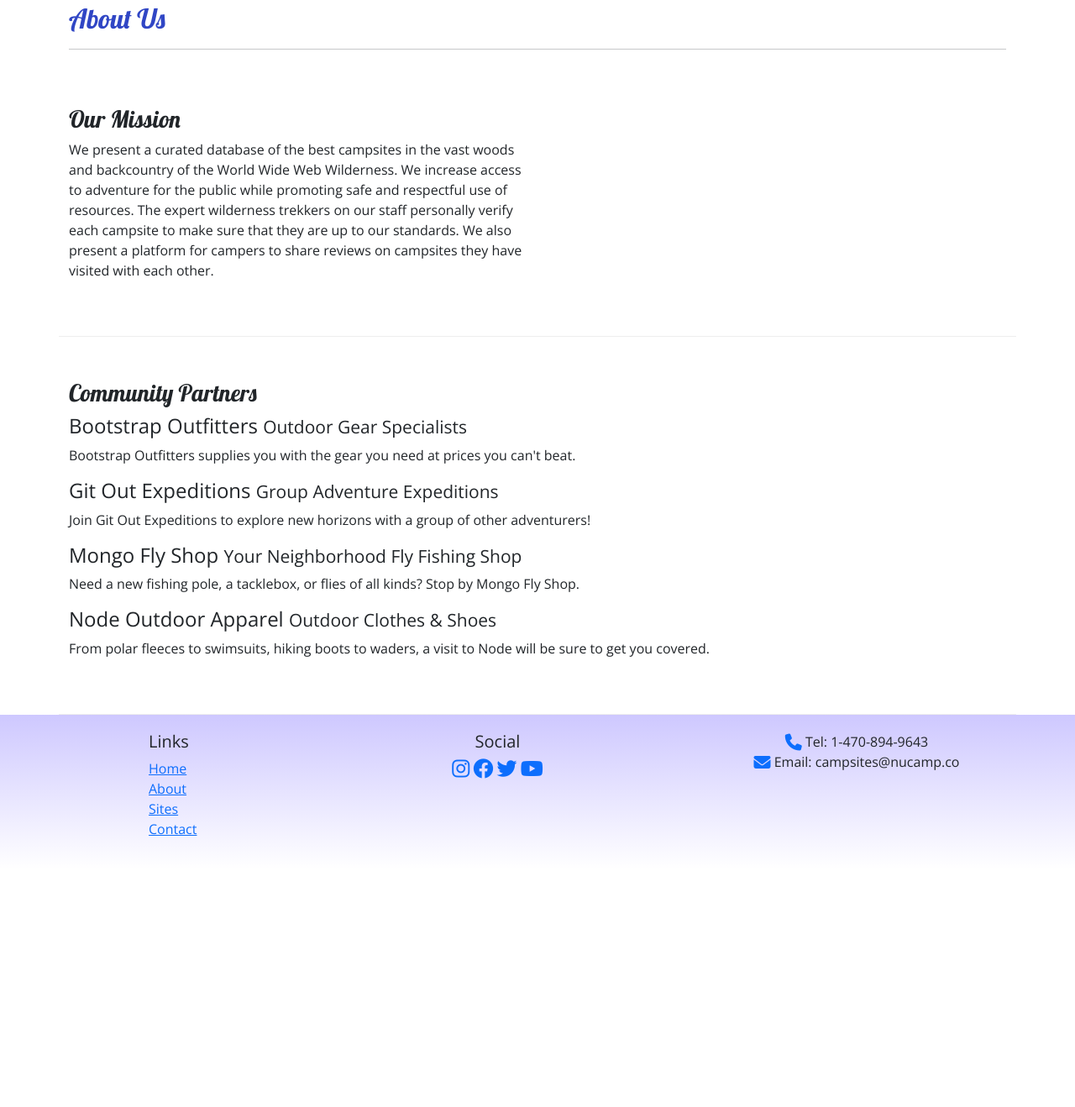
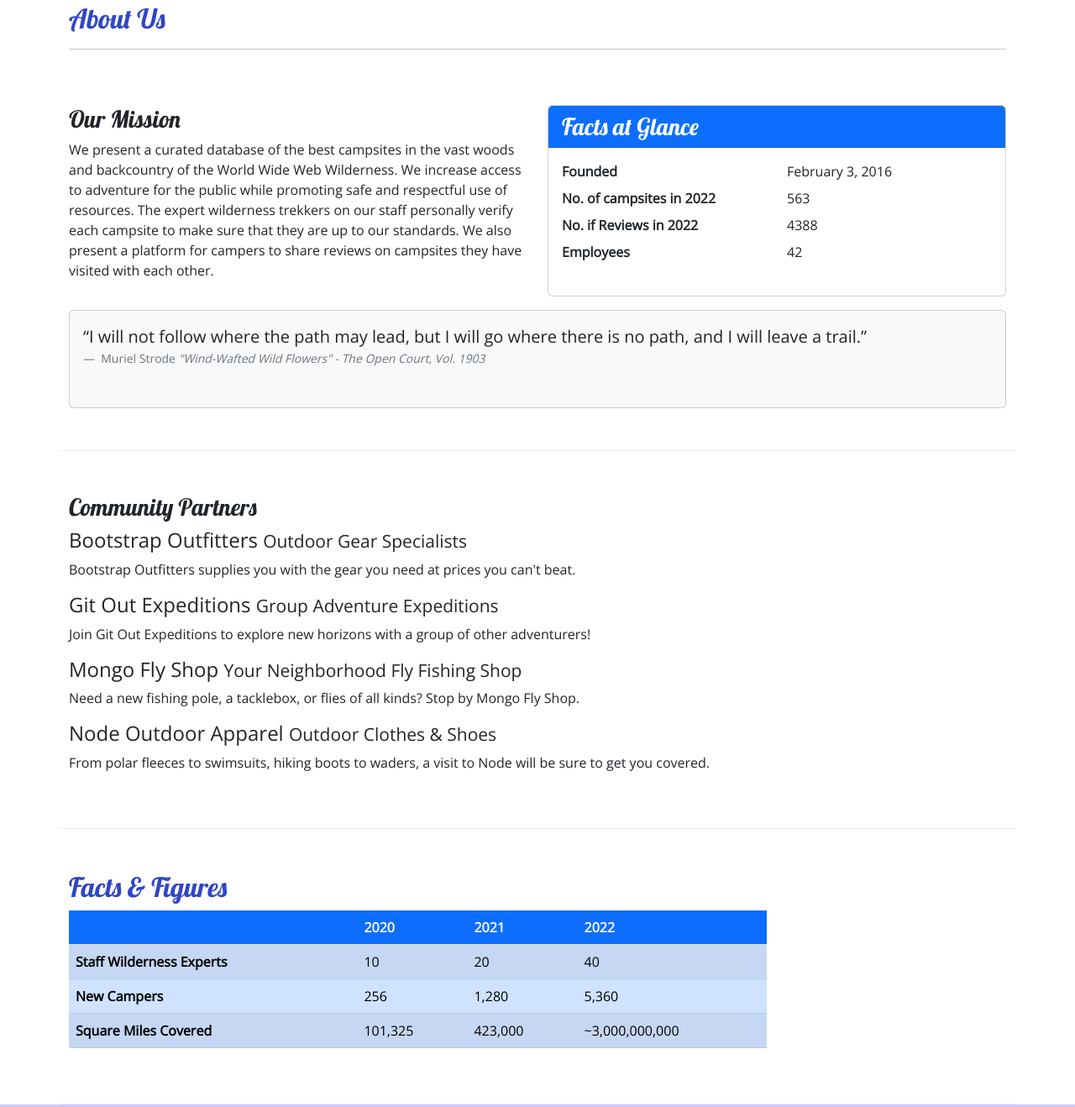
Before and after one commit to henoctshimanga/MyProject, a plain HTML site: page aboutus.html in a window 1280 px wide. Shown: the part 255-1573 px from the top of the page at 84% size. Before the commit the page ends 1290 px from the top, so only its background shows below. Drawn offline with nearby package versions, Linux system fonts and the light colour scheme.

Commit message:
Tables and Cards

```diff
--- a/aboutus.html
+++ b/aboutus.html
@@ -71,6 +71,36 @@
                 campsite to make sure that they are up to our standards. We also present a platform for campers to share reviews on campsites they have visited
                 with each other.</p>
             </div>
+            <div class="col-sm-6">
+                <div class="card">
+                    <h3 class="card-header bg-primary text-white">Facts at Glance</h3>
+                    <div class="card-body">
+                        <dl class="row">
+                            <dt class="col-6">Founded</dt>
+                            <dd class="col-6">February 3, 2016</dd>
+                            <dt class="col-6">No. of campsites in 2022</dt>
+                            <dd class="col-6">563</dd>
+                            <dt class="col-6">No. if Reviews in 2022</dt>
+                            <dd class="col-6">4388</dd>
+                            <dt class="col-6">Employees</dt>
+                            <dd class="col-6">42</dd>
+                        </dl>
+                    </div>
+                </div>
+            </div>
+            <div class="col">
+                <div class="card bg-light mt-3">
+                    <figure class="card-body">
+                        <blockquote class="blockquote">
+                            <q>I will not follow where the path may lead,
+                            but I will go where there is no path, and I will leave a trail.</q>
+                        </blockquote>
+                        <figcaption class="blockquote-footer">
+                            Muriel Strode <cite>"Wind-Wafted Wild Flowers" - The Open Court, Vol. 1903</cite>
+                        </figcaption>
+                    </figure>
+                </div>
+            </div>
         </section>
 
         <section class="row row-content">
@@ -86,6 +116,46 @@
                 <p class="d-none d-sm-block">From polar fleeces to swimsuits, hiking boots to waders, a visit to Node will be sure to get you covered.</p>
             </div>
         </section>
+
+        <!-- table -->
+         <section class="row row-content">
+            <div class="col-9">
+                <h2>Facts & Figures</h2>
+                <div class="table-responsive">
+                    <table class="table table-striped">
+                        <thead class="bg-primary text-light">
+                            <tr>
+                                <th></th>
+                                <th>2020</th>
+                                <th>2021</th>
+                                <th>2022</th>
+                            </tr>
+                        </thead>
+                        <tbody class="table-primary">
+                            <tr>
+                                <th>Staff Wilderness Experts</th>
+                                <td>10</td>
+                                <td>20</td>
+                                <td>40</td>
+                            </tr>
+                            <tr>
+                                <th>New Campers</th>
+                                <td>256</td>
+                                <td>1,280</td>
+                                <td>5,360</td>
+                            </tr>
+                            <tr>
+                                <th>Square Miles Covered</th>
+                                <td>101,325</td>
+                                <td>423,000</td>
+                                <td>~3,000,000,000</td>
+                            </tr>
+                        </tbody>
+                    </table>
+                </div>
+            </div>
+         </section>
+
     </main>
 
     <footer>
```
Also changed, not shown: practice/card.html (added, +27 -0 lines), practice/table.html (added, +79 -0 lines), practice/test.html (added, +26 -0 lines).
